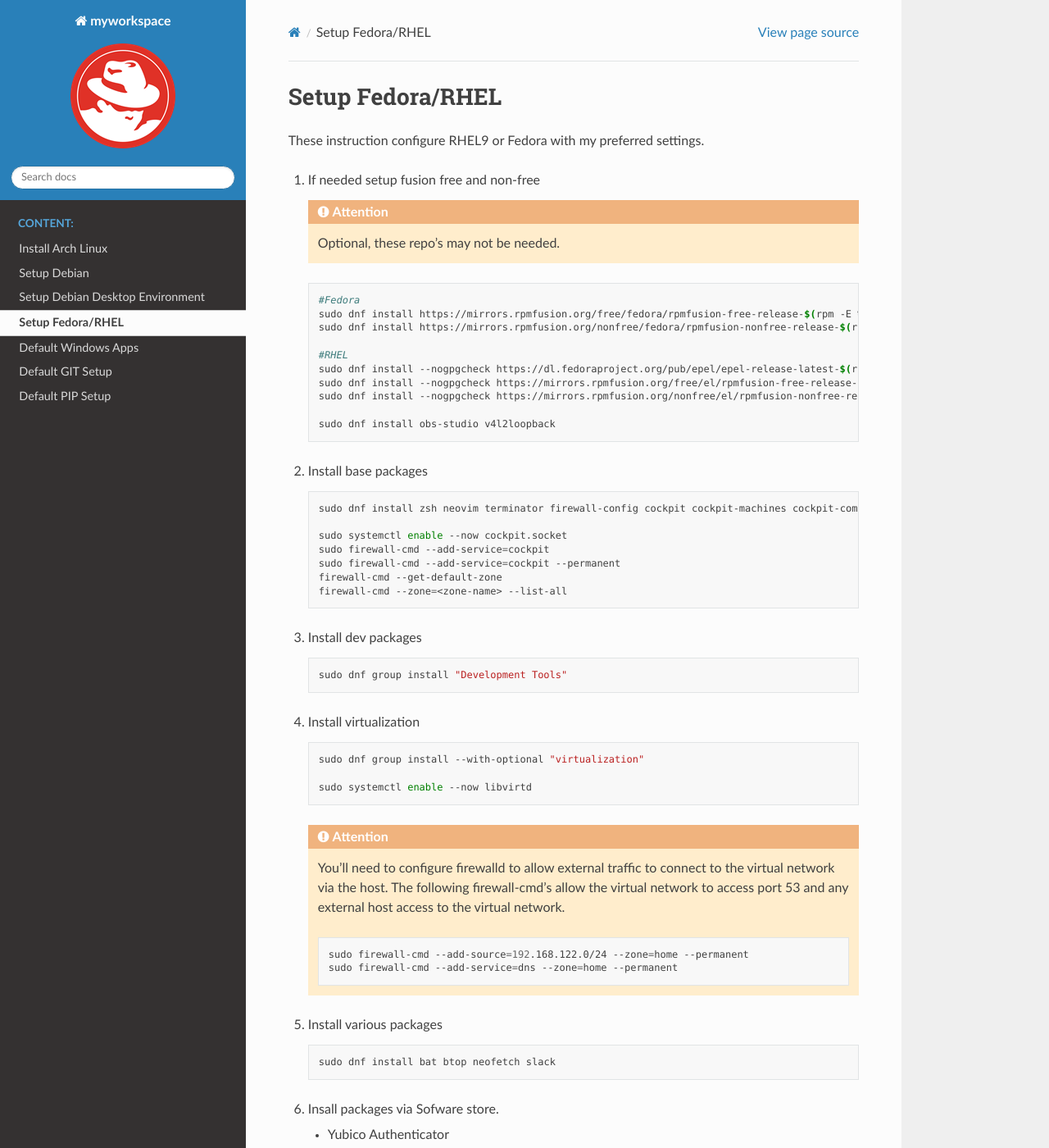
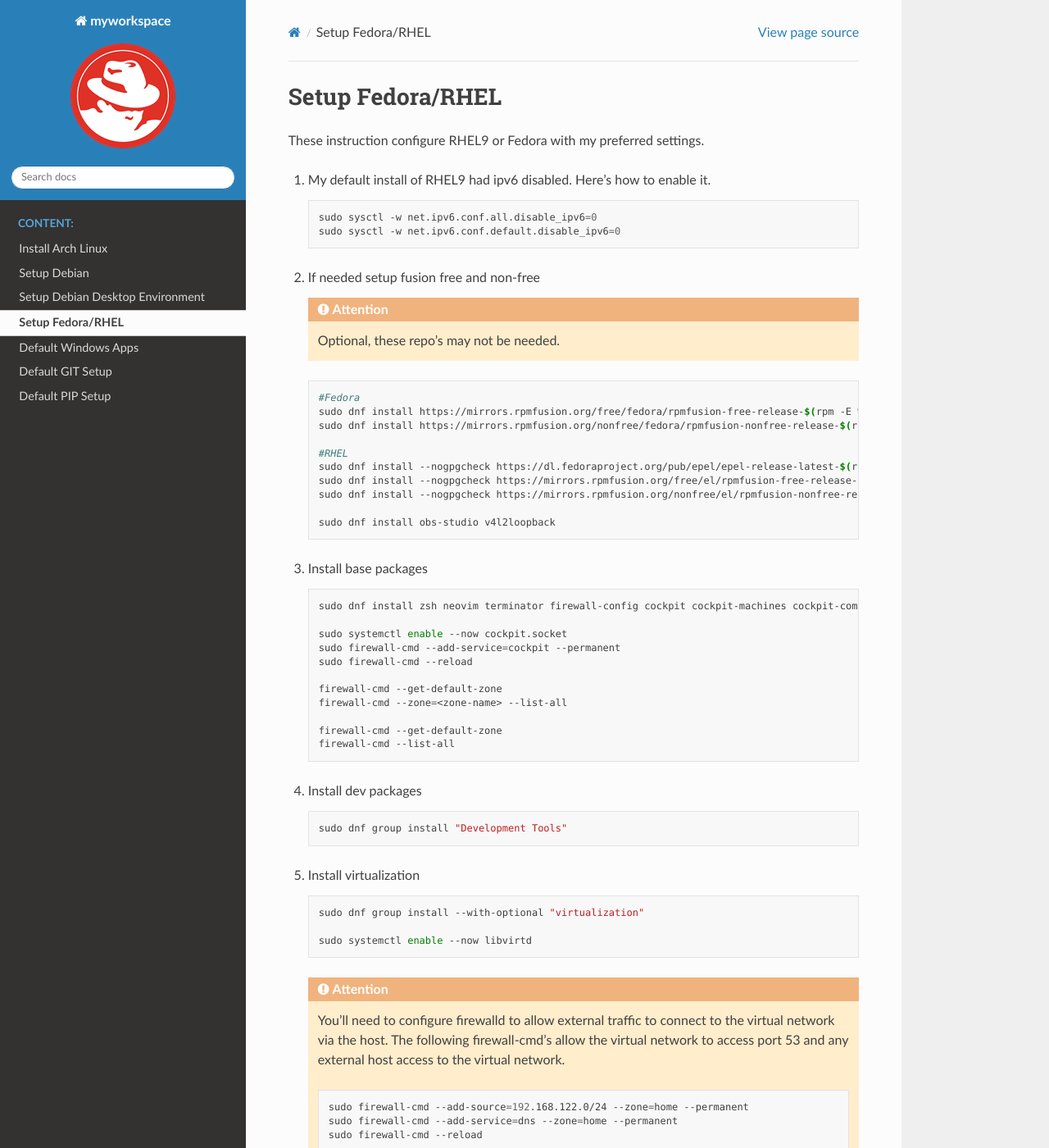
Before and after one commit to vtog/myworkspace, a Sphinx documentation site: the page built from source/rhel/rhel-default-install.rst, in a window 1280 px wide and 1400 px high. Shown: the whole window at 82% size. Built offline with Sphinx 7.4.7 and the Read the Docs theme 2.0.0, drawn with Linux system fonts in a browser that asks for light colours; some of the changed text lies outside the part shown.

Commit message:
syncing with labguide

```diff
--- a/source/rhel/rhel-default-install.rst
+++ b/source/rhel/rhel-default-install.rst
@@ -2,6 +2,13 @@
 =================
 
 These instruction configure RHEL9 or Fedora with my preferred settings.
+
+#. My default install of RHEL9 had ipv6 disabled. Here's how to enable it.
+
+   .. code-block:: bash
+
+      sudo sysctl -w net.ipv6.conf.all.disable_ipv6=0
+      sudo sysctl -w net.ipv6.conf.default.disable_ipv6=0
 
 #. If needed setup fusion free and non-free
 
@@ -27,10 +34,14 @@
       sudo dnf install zsh neovim terminator firewall-config cockpit cockpit-machines cockpit-composer
 
       sudo systemctl enable --now cockpit.socket
-      sudo firewall-cmd --add-service=cockpit
       sudo firewall-cmd --add-service=cockpit --permanent
+      sudo firewall-cmd --reload
+
       firewall-cmd --get-default-zone
       firewall-cmd --zone=<zone-name> --list-all
+
+      firewall-cmd --get-default-zone
+      firewall-cmd --list-all
 
 #. Install dev packages
 
@@ -55,6 +66,7 @@
 
          sudo firewall-cmd --add-source=192.168.122.0/24 --zone=home --permanent
          sudo firewall-cmd --add-service=dns --zone=home --permanent
+         sudo firewall-cmd --reload
 
 #. Install various packages
 
@@ -115,8 +127,8 @@
       systemctl restart sshd
 
       # Allow port 22
-      sudo firewall-cmd --add-service=ssh
       sudo firewall-cmd --add-service=ssh --permanent
+      sudo firewall-cmd --reload
 
 #. Add user to wheel group **(If Needed)**
 
@@ -182,6 +194,25 @@
 
       oc completion zsh | sudo tee /usr/share/zsh/site-functions/_oc
 
+#. Prefer IPv4. By default IPv6 addresses are preferred. Create /etc/gai.conf
+   and change default priorities.
+
+   .. code-block:: bash
+      :emphasize-lines: 12
+
+      sudo vim /etc/gai.conf
+
+      label  ::1/128       0
+      label  ::/0          1
+      label  2002::/16     2
+      label ::/96          3
+      label ::ffff:0:0/96  4
+      precedence  ::1/128       50
+      precedence  ::/0          40
+      precedence  2002::/16     30
+      precedence ::/96          20
+      precedence ::ffff:0:0/96  60      # <=== Change this from 10 to 60 or higher
+
 #. Install brave (I prefer this to the "Software" store)
 
    .. code-block:: bash
```
